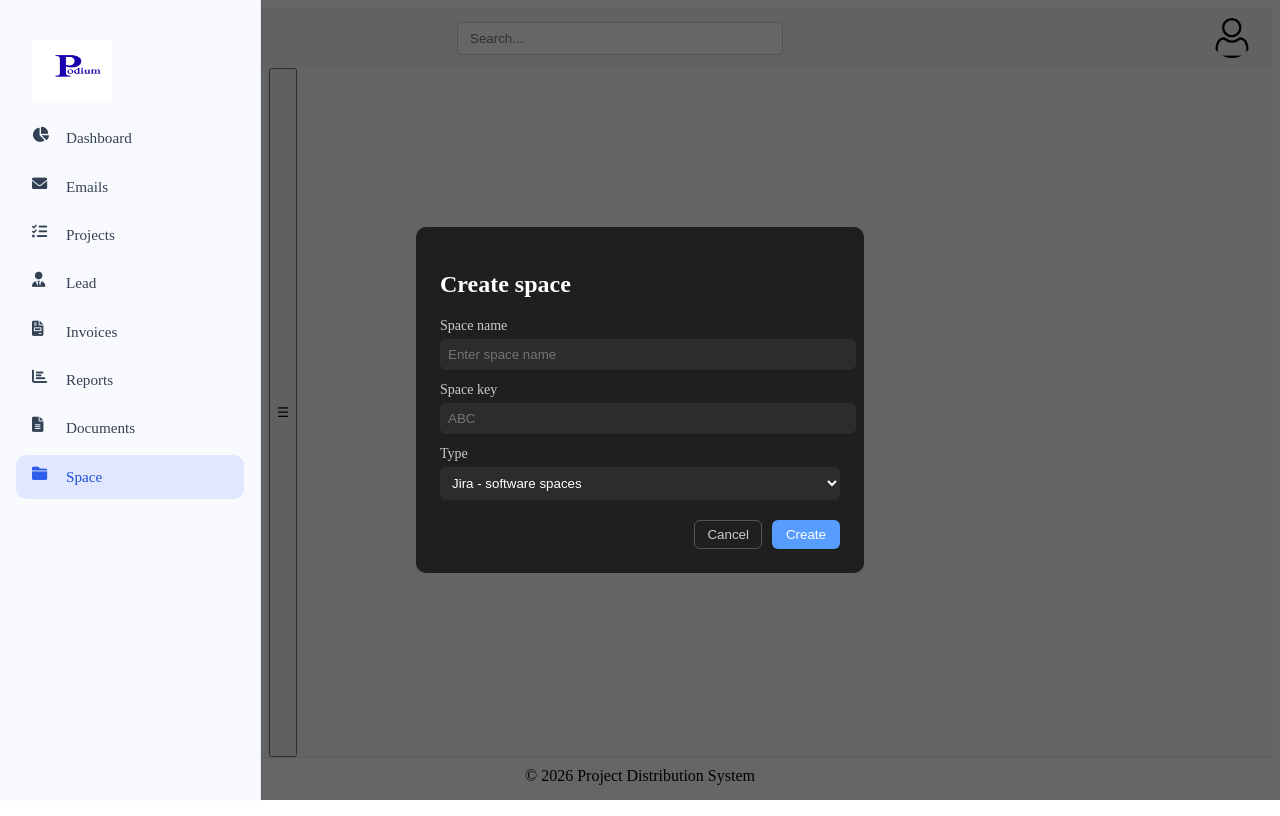
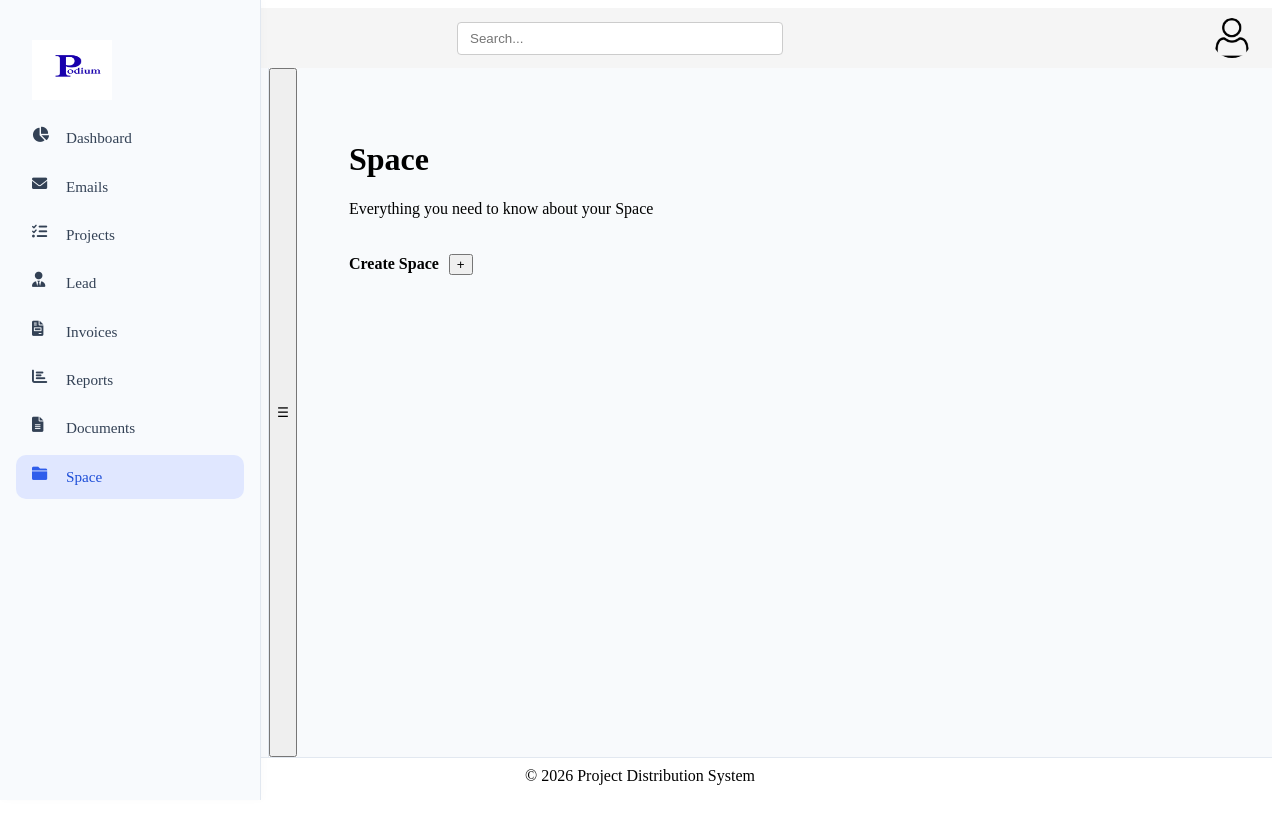
Before and after one commit to abhijeett55/posify-podium, an Angular app: page /space in a window 1280 px wide. Built offline with nearby package versions, Linux system fonts and the light colour scheme.

Commit message:
first fixes

```diff
--- a/package.json
+++ b/package.json
@@ -28,6 +28,7 @@
     "@angular/common": "^21.1.0",
     "@angular/compiler": "^21.1.0",
     "@angular/core": "^21.1.0",
+    "@angular/fire": "^0.0.0",
     "@angular/forms": "^21.1.0",
     "@angular/platform-browser": "^21.1.0",
     "@angular/platform-server": "^21.1.0",
--- a/src/app/_components/register/register.ts
+++ b/src/app/_components/register/register.ts
@@ -4,7 +4,7 @@ import { FormsModule, NgForm } from '@angular/forms';
 import { CommonModule} from '@angular/common';
 import { Auth } from '../../_services/auth';
 import { Router } from '@angular/router';
-
+import { Auth, GoogleAuthProvider, GithubAuthProvider, signInWithPopup } from '@angular/fire/auth';
 
 @Component({
   selector: 'app-register',
@@ -19,6 +19,9 @@ export class Register {
   registerWithGoogle() {
     console.log("Registered");
   }
+
+
+
   loginWithGithub() {
     console.log("Github Authenticated");
   }
--- a/src/app/_components/space/space.css
+++ b/src/app/_components/space/space.css
@@ -1,3 +1,13 @@
+.page {
+  padding: 20px;
+}
+.toolbar input {
+  padding: 8px;
+  width: 220px;
+  border: 1px solid #ddd;
+  border-radius: 6px;
+}
+
 .modal-overlay {
   position: fixed;
   top: 0;
@@ -63,3 +73,10 @@ input, select {
   color: white;
   cursor: pointer;
 }
+
+.toolbar {
+  display: flex;
+  gap: 10px;
+  align-items: center;
+  margin-bottom: 15px;
+}
--- a/src/app/_components/space/space.html
+++ b/src/app/_components/space/space.html
@@ -1,9 +1,19 @@
-<div class="modal-overlay">
-  <div class="modal">
+<div class="page">
 
+  <div class="header">
+    <h1>Space</h1>
+    <p>Everything you need to know about your Space</p>
+  </div>
+  <div class="toolbar">
+
+    <h4> Create Space </h4>
+    <button class="add-btn" (click)="openModal()">+</button>
+  </div>
+
+  <div class="modal-overlay" *ngIf="showModal" (click)="closeModal()">
+    <div class="modal" (click)="$event.stopPropagation()">
       <h2>Create space</h2>
 
-    <!-- Space Name -->
       <label>Space name</label>
       <input
         type="text"
@@ -11,7 +21,6 @@
         placeholder="Enter space name"
       />
 
-    <!-- Space Key -->
       <label>Space key</label>
       <input
         type="text"
@@ -19,7 +28,6 @@
         placeholder="ABC"
       />
 
-    <!-- Type Dropdown -->
       <label>Type</label>
       <select [(ngModel)]="type">
         <option *ngFor="let t of types" [value]="t.value">
@@ -27,11 +35,10 @@
         </option>
       </select>
 
-    <!-- Buttons -->
       <div class="actions">
-      <button class="cancel">Cancel</button>
+        <button class="cancel" (click)="closeModal()">Cancel</button>
         <button class="create" (click)="createSpace()">Create</button>
       </div>
-
     </div>
   </div>
+</div>
--- a/src/app/_components/space/space.ts
+++ b/src/app/_components/space/space.ts
@@ -10,16 +10,25 @@ import { FormsModule } from '@angular/forms';
   styleUrl: './space.css',
 })
 export class Space {
+
+  showModal: boolean = false;
   spaceName = '';
   spaceKey = '';
   type = 'software';
-
-    types = [
-    { label: 'Jira - software spaces', value: 'software' },
-    { label: 'Jira - business spaces', value: 'business' },
-    { label: 'Jira Service Management', value: 'service' },
+  types = [
+    { label: 'Software spaces', value: 'software' },
+    { label: 'Business spaces', value: 'business' },
+    { label: 'Service Management', value: 'service' },
     { label: 'Product Discovery', value: 'product' }
   ];
+
+  openModal() {
+    this.showModal = true;
+  }
+
+  closeModal() {
+    this.showModal = false;
+  }
 
     createSpace() {
     const payload = {
@@ -27,6 +36,7 @@ export class Space {
       key: this.spaceKey,
       type: this.type
     };
-
+    console.log('Done');
+    this.closeModal();
   }
 }
```
Also changed, not shown: 1 other file (tests, documents, lock files or other folders). Lines whose indentation alone changed are shown as unchanged.
